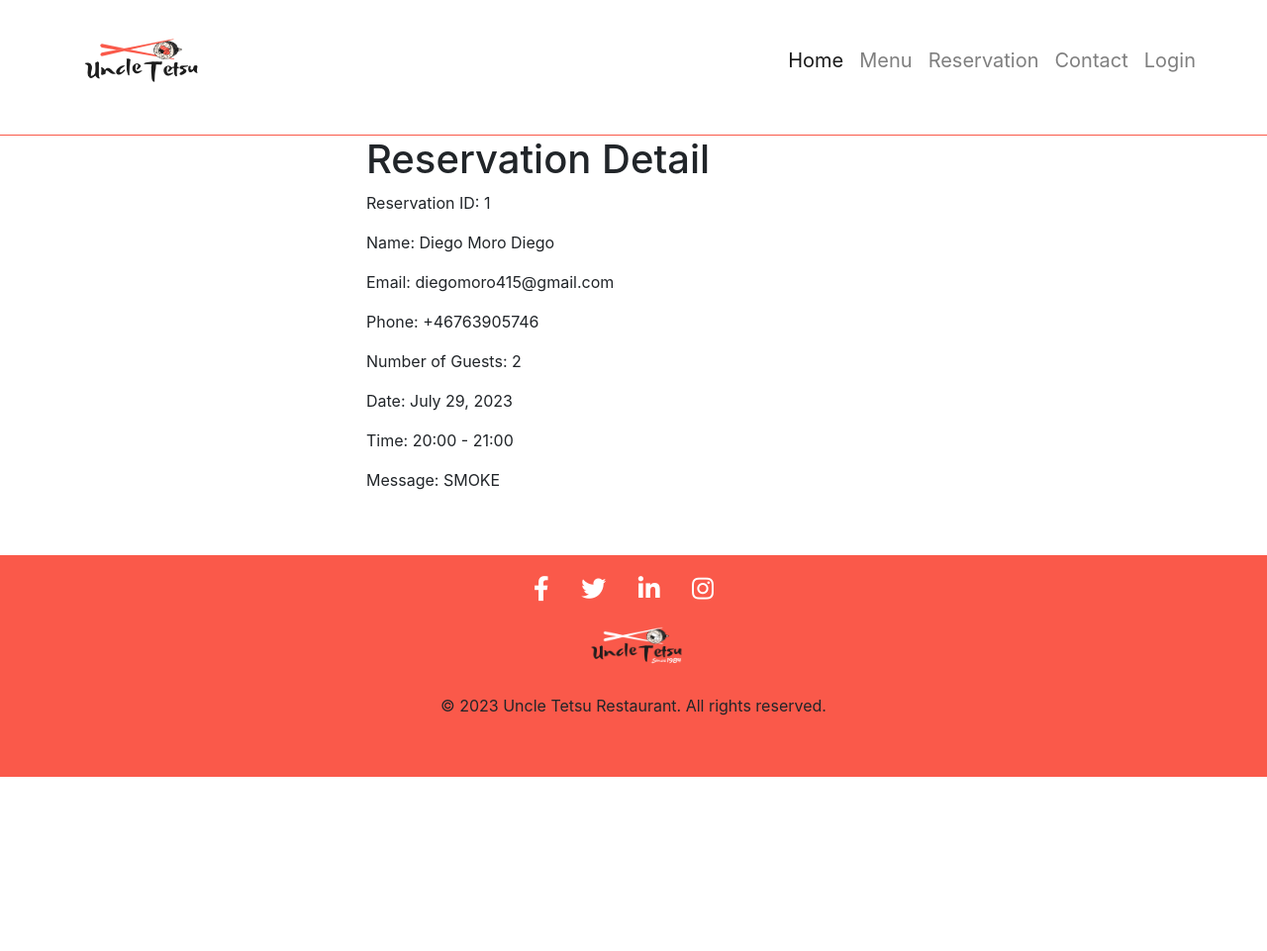
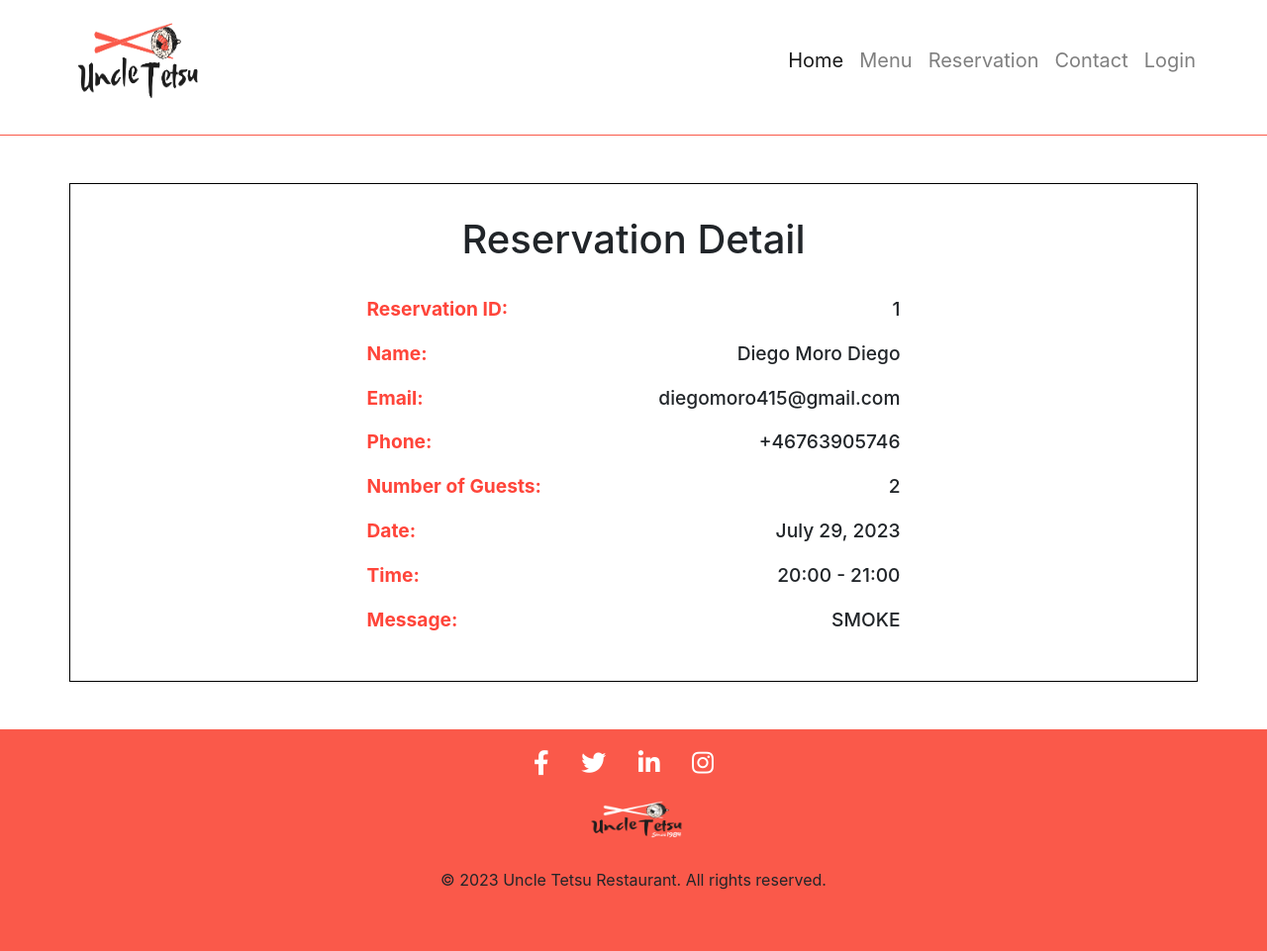
Before and after one commit to Diegomoro415/Restaurant, a Django app: page /reservation/detail/1/ in a window 1280 px wide. Shown: the whole page at 99% size. Before the commit the page ends 785 px from the top, so only its background shows below. Run offline with Django 4.2, Linux system fonts and the light colour scheme; data comes from the database, SQL or seed files in the repository; both versions use the stored data as it was after the commit; some libraries are stand-ins or nearby versions.

Commit message:
add style reservation_detail, add login_required to reservation view

```diff
--- a/home/templates/Home/home.html
+++ b/home/templates/Home/home.html
@@ -14,7 +14,7 @@
                         <h4>Uncle Tetsu</h4>
                         <h6>THE BEST EXPERIENCE</h6>
                             <div class="main-white-button scroll-to-section">
-                                <a href="#reservation">Make A Reservation</a>
+                                <a href="{% url 'reservation:reservation' %}">Make A Reservation</a>
                             </div>
                     </div>
                 </div>
--- a/menu/templates/Menu/list.html
+++ b/menu/templates/Menu/list.html
@@ -14,7 +14,7 @@
                         <h4>Uncle Tetsu</h4>
                         <h6>THE BEST EXPERIENCE</h6>
                             <div class="main-white-button scroll-to-section">
-                                <a href="#reservation">Make A Reservation</a>
+                                <a href="{% url 'reservation:reservation' %}">Make A Reservation</a>
                             </div>
                     </div>
                 </div>
--- a/reservation/templates/Reservation/reservation_detail.html
+++ b/reservation/templates/Reservation/reservation_detail.html
@@ -1,18 +1,18 @@
 {% extends 'base.html' %}
 
 {% block body %}
-<div class="container">
+<div class="container reservation_detail">
     <div class="row">
         <div class="col-md-6 offset-md-3">
             <h1>Reservation Detail</h1>
-            <p>Reservation ID: {{ reservation.id }}</p>
-            <p>Name: {{ reservation.name }}</p>
-            <p>Email: {{ reservation.email }}</p>
-            <p>Phone: {{ reservation.phone }}</p>
-            <p>Number of Guests: {{ reservation.number_of_guests }}</p>
-            <p>Date: {{ reservation.date }}</p>
-            <p>Time: {{ reservation.time }}</p>
-            <p>Message: {{ reservation.message }}</p>
+            <p><strong>Reservation ID:</strong> {{ reservation.id }}</p>
+            <p><strong>Name:</strong> {{ reservation.name }}</p>
+            <p><strong>Email:</strong> {{ reservation.email }}</p>
+            <p><strong>Phone:</strong> {{ reservation.phone }}</p>
+            <p><strong>Number of Guests:</strong> {{ reservation.number_of_guests }}</p>
+            <p><strong>Date:</strong> {{ reservation.date }}</p>
+            <p><strong>Time:</strong> {{ reservation.time }}</p>
+            <p><strong>Message:</strong> {{ reservation.message }}</p>
         </div>
     </div>
 </div>
--- a/reservation/views.py
+++ b/reservation/views.py
@@ -1,10 +1,11 @@
 from django.shortcuts import get_object_or_404, render, redirect
 from datetime import datetime
+from django.contrib.auth.decorators import login_required
 from .models import Reservation
 
 
 # Create your views here.
-
+@login_required
 def reservation_view(request):
     if request.method == 'POST':
         name = request.POST['name']
--- a/static/site_static/css/style.css
+++ b/static/site_static/css/style.css
@@ -74,8 +74,8 @@ footer img {
   margin-top: -30px;
 }
 
-.text-center {
-  height: 14rem;
+footer.text-center.py-3 {
+    height: 14rem;
 }
 
 /* Menu */
@@ -125,6 +125,36 @@ footer img {
   width: 70%;
 }
 
+/* Reservation_Detail */
+
+.container.reservation_detail {
+  text-align: center;
+  border: black 1px solid;
+  margin-top: 3rem;
+
+}
+
+.container.reservation_detail h1 {
+  margin: 2rem 0;
+}
+
+.container.reservation_detail p {
+  font-size: 1.2rem;
+  font-weight: 500;
+  text-align: right;
+}
+
+.container.reservation_detail strong {
+  color: #FF453A;
+  position: absolute;
+  display: block;
+}
+
+.col-md-6.offset-md-3 {
+    margin-bottom: 2rem;
+}
+
+
 /* Contact Us */
 .contact-info {
   margin: 1rem;
@@ -166,3 +196,7 @@ footer img {
 .form-group {
   margin-bottom: 2rem;
 }
+
+.text-center {
+  height: 3rem;
+}
```
Also changed, not shown: db.sqlite3, static/site_static/images/ut_logo.png.
